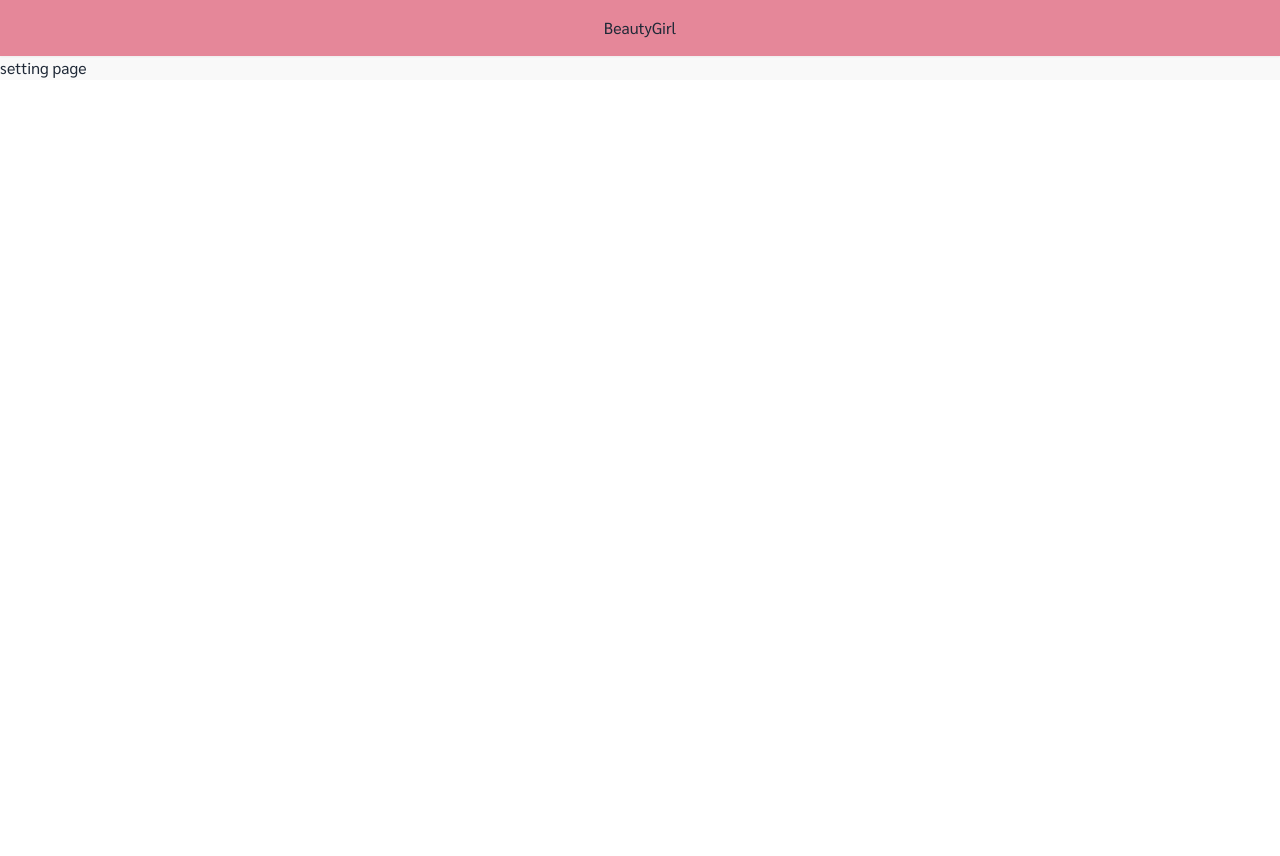
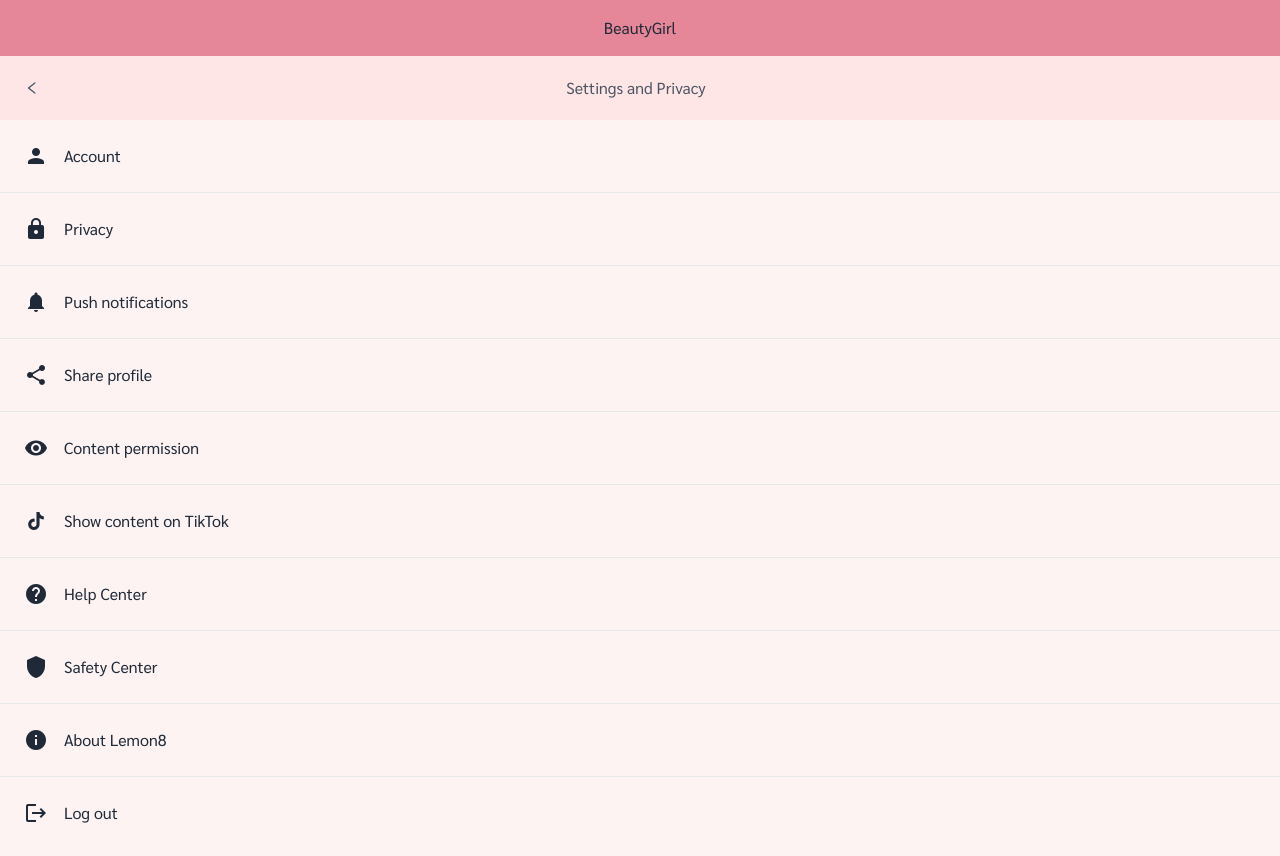
Before and after one commit to Namngernn/BeautyGirl, a React (Vite) app in the folder frontend/: page /Settings in a window 1280 px wide. Before the commit the page ends 800 px from the top, so only its background shows below. Built offline with nearby package versions, Linux system fonts and the light colour scheme.

Commit message:
done setting,search pages

```diff
--- a/frontend/src/pages/Search/Search.jsx
+++ b/frontend/src/pages/Search/Search.jsx
@@ -54,17 +54,16 @@
         </nav>
       </div>
 
-      <AutoComplete
-        popupClassName="certain-category-search-dropdown"
-        popupMatchSelectWidth={500}
-        style={{backgroundColor: '#f6d5da',width: 350,}}
-        options={options}
-        size="large"
-      >
-        <Input.Search size="large" placeholder="input here" variant="borderless"/>
-      </AutoComplete>
-
-
+      <div className="m-5 shadow-md rounded" style={{backgroundColor: '#fdf3f3'}}>
+        <div className="flex items-center border rounded-lg overflow-hidden">
+            <div className="px-2">
+                <span className="material-icons text-gray-400">search</span>
+            </div>
+            <input type="text" placeholder="Search here" className="flex-1 py-2 px-4 focus:outline-none"/>
+            <button className="px-4 py-2 text-white" style={{ backgroundColor: '#d75c77' }}>Search</button>
+        </div>
+    </div>
+    <link href="https://fonts.googleapis.com/icon?family=Material+Icons" rel="stylesheet"></link>
     </div>
   )
 
--- a/frontend/src/pages/Settings/Settings.jsx
+++ b/frontend/src/pages/Settings/Settings.jsx
@@ -1,10 +1,90 @@
 import React from 'react'
 import { Link } from 'react-router-dom'
+import { PlusOutlined, LeftOutlined } from '@ant-design/icons';
+import { Image, Upload, Button, Input, Flex, Tag} from 'antd';
 
 const Settings = () => {
   return (
-    <div>
-      <h1>setting page</h1>
+    <div style={{backgroundColor: '#fdf3f3'}} className='h-screen'>
+      {/* ด้านบน */}
+      <div>
+        <nav className='p-4 flex items-center justify-between' style={{ backgroundColor: '#FFE6E6' }}>
+          <Button type="text" icon={<LeftOutlined className="text-gray-600" />} />
+          <div className="flex justify-center">
+            <span className="text-gray-600">Settings and Privacy</span>
+          </div>
+          <div className="w-10"></div>
+        </nav>
+      </div>
+
+        <div className="divide-y divide-gray-200">
+            <div className="p-6">
+                <a href="#" className="flex items-center space-x-4">
+                    <span className="material-icons">person</span>
+                    <span>Account</span>
+                </a>
+            </div>
+            <div className="p-6">
+                <a href="#" className="flex items-center space-x-4">
+                    <span className="material-icons">lock</span>
+                    <span>Privacy</span>
+                </a>
+            </div>
+            <div className="p-6">
+                <a href="#" className="flex items-center space-x-4">
+                    <span className="material-icons">notifications</span>
+                    <span>Push notifications</span>
+                </a>
+            </div>
+
+            {/* เก็บไว้ก่อน ไว้อทำเพิ่มเติมถ้าต้องใช้ เช่นแชร์โปรไฟล์, tiktok */}
+            <div className="p-6">
+                <a href="#" className="flex items-center space-x-4">
+                    <span className="material-icons">share</span>
+                    <span>Share profile</span>
+                </a>
+            </div>
+            <div className="p-6">
+                <a href="#" className="flex items-center space-x-4">
+                    <span className="material-icons">visibility</span>
+                    <span>Content permission</span>
+                </a>
+            </div>
+            <div className="p-6">
+                <a href="#" className="flex items-center space-x-4">
+                    <span className="material-icons">tiktok</span>
+                    <span>Show content on TikTok</span>
+                </a>
+            </div>
+            <div className="p-6">
+                <a href="#" className="flex items-center space-x-4">
+                    <span className="material-icons">help</span>
+                    <span>Help Center</span>
+                </a>
+            </div>
+            <div className="p-6">
+                <a href="#" className="flex items-center space-x-4">
+                    <span className="material-icons">shield</span>
+                    <span>Safety Center</span>
+                </a>
+            </div>
+            <div className="p-6">
+                <a href="#" className="flex items-center space-x-4">
+                    <span className="material-icons">info</span>
+                    <span>About Lemon8</span>
+                </a>
+            </div>
+
+            {/* logout */}
+            <div className="p-6">
+                <a href="#" className="flex items-center space-x-4">
+                    <span className="material-icons">logout</span>
+                    <span>Log out</span>
+                </a>
+            </div>
+            <link href="https://fonts.googleapis.com/icon?family=Material+Icons" rel="stylesheet"></link>
+
+    </div>
     </div>
   )
 }
```
